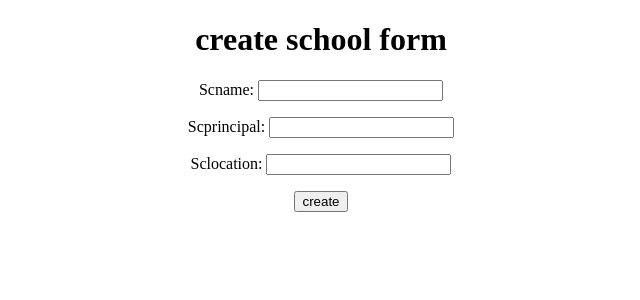
After one commit to sinchana-GR/crud-by-cbv, a Django app: page /School_create/ in a window 1280 px wide. The commit adds this page. Shown: the top 300 px of the page, without its empty margins (319-959 px from the left). Run offline with Django 4.2, Linux system fonts and the light colour scheme.

Commit message:
first commit

```diff
--- a/app/models.py
+++ b/app/models.py
@@ -10,7 +10,7 @@ class School(models.Model):
         return self.scname
 
     def get_absolute_url(self):
-        return reverse('details',kwargs={'pk':self.pk})
+        return reverse('detail',kwargs={'pk':self.pk})
 
 
 
--- a/app/views.py
+++ b/app/views.py
@@ -3,7 +3,7 @@ from django.shortcuts import render
 # Create your views here.
 from app.models import *
 
-from django.views.generic import ListView,DetailView
+from django.views.generic import ListView,DetailView,CreateView,UpdateView
 
 
 class School_list(ListView):
@@ -14,3 +14,13 @@ class School_list(ListView):
 class School_detail(DetailView):
     model=School
     context_object_name='DOSI'
+
+
+
+class School_create(CreateView):
+    model=School
+    fields="__all__"
+
+class School_update(UpdateView):
+    model=School
+    fields="__all__"
--- a/project28/urls.py
+++ b/project28/urls.py
@@ -20,6 +20,14 @@ from app.views import *
 urlpatterns = [
     path('admin/', admin.site.urls),
     path('School_list/',School_list.as_view(),name='School_list'),
+    path('School_create/',School_create.as_view(),name='School_create'),
+
+
+
+
+
+
+    re_path('^update/(?P<pk>\d+)/',School_update.as_view(),name='update'),
 
     re_path('(?P<pk>\d+)/',School_detail.as_view(),name='detail'),
 
--- /dev/null
+++ b/templates/app/school_form.html
@@ -0,0 +1,22 @@
+<!DOCTYPE html>
+<html lang="en">
+<head>
+    <meta charset="UTF-8">
+    <meta name="viewport" content="width=device-width, initial-scale=1.0">
+    <title>Document</title>
+</head>
+<body>
+    <center>
+        <h1>create school form</h1>
+
+        <form action="" method="POST">
+           {% csrf_token %}
+
+
+             {{form.as_p}}
+
+           <input type="submit" value="create">
+        </form>
+    </center>
+</body>
+</html>
```
Also changed, not shown: templates/app/school_detail.html (+13 -0 lines), db.sqlite3.
